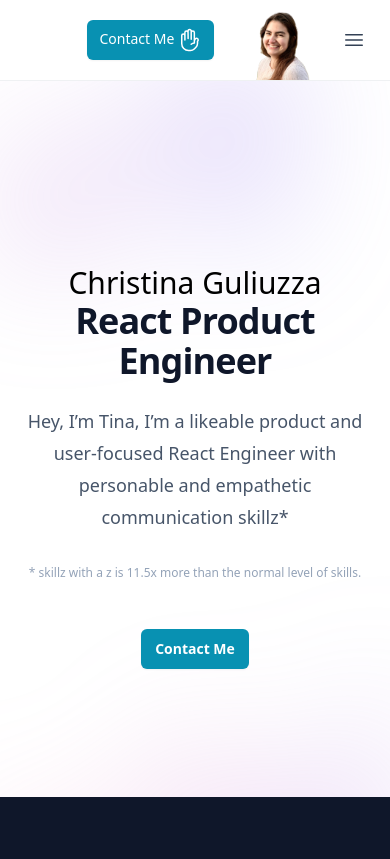
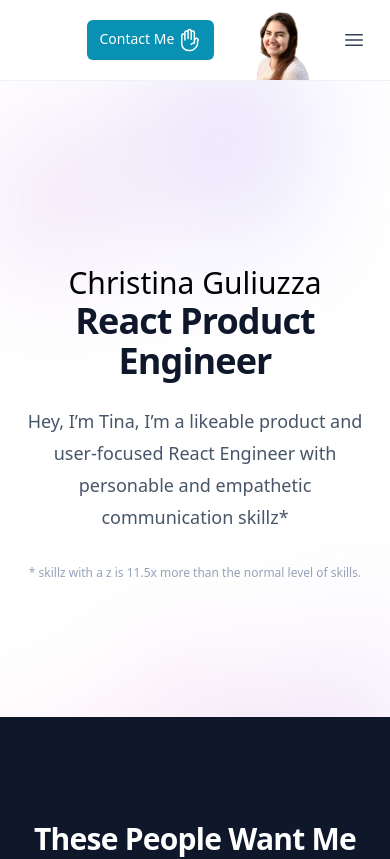
Before and after one commit to cguliuzza/tina-dev-site, a Next.js app: page / in a window 390 px wide. Shown: the top 859 px of the page. Built offline with nearby package versions, Linux system fonts and the light colour scheme; a web font is replaced by a local one.

Commit message:
hand waves on mobile and web

```diff
--- a/components/Hero.tsx
+++ b/components/Hero.tsx
@@ -1,4 +1,4 @@
-export default function Example() {
+export default function Hero() {
   return (
     <div className="bg-white">
       <div className="relative isolate px-6 pt-14 lg:px-8">
@@ -55,13 +55,15 @@
             <p className="mt-6 text-xs leading-8 text-slate-400">
               * skillz with a z is 11.5x more than the normal level of skills.
             </p>
-            <div className="mt-10 flex items-center justify-center gap-x-6">
+            <div className="hidden sm:mb-8 sm:flex sm:justify-center">
+              <div className="relative mt-10 flex items-center">
                 <a
                   href="mailto:christina.guliuzza@gmail.com"
                   className="rounded-md bg-cyan-600 px-3.5 py-2.5 text-sm font-semibold text-white shadow-sm hover:bg-cyan-500 focus-visible:outline focus-visible:outline-2 focus-visible:outline-offset-2 focus-visible:outline-cyan-600"
                 >
                   Contact Me
                 </a>
+              </div>
             </div>
           </div>
         </div>
```
Lines whose indentation alone changed are shown as unchanged.
